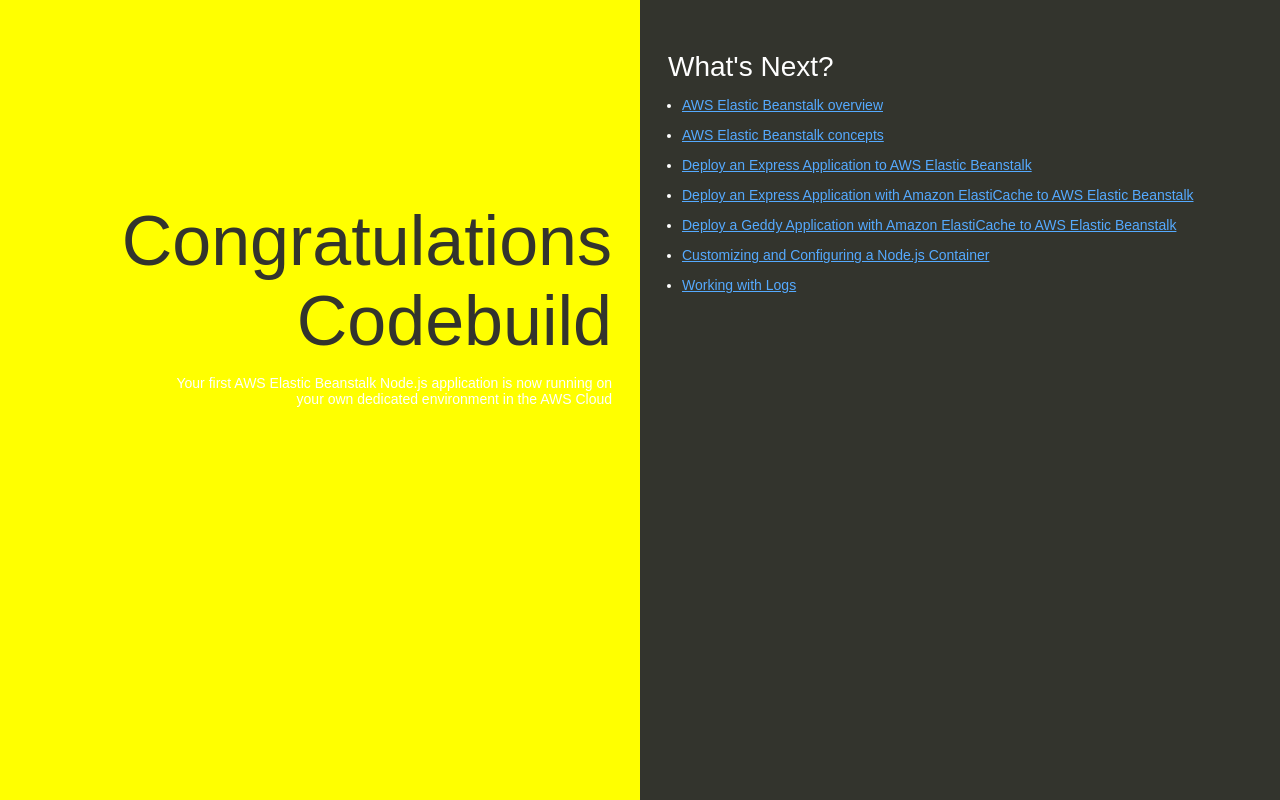
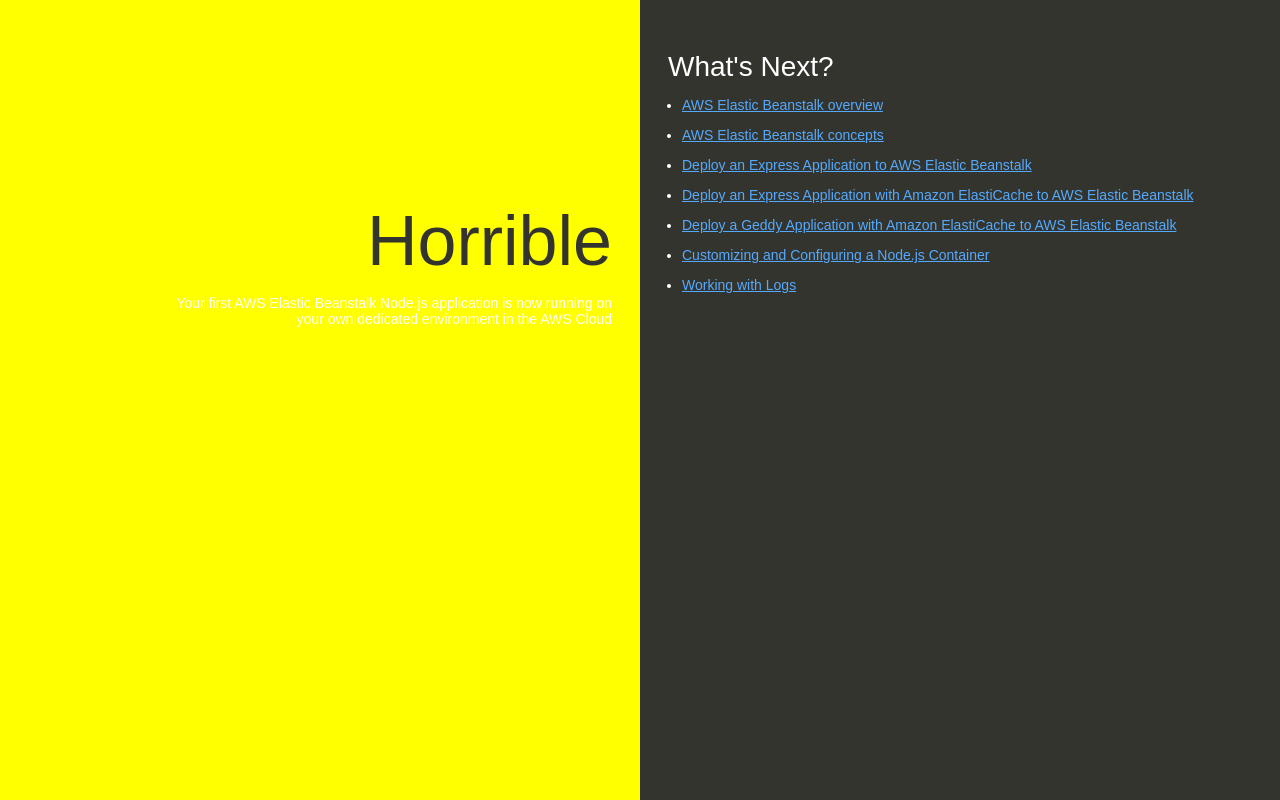
Before and after one commit to nasimahamed2102024-png/my-nodejs-app, a website: page index.html in a window 1280 px wide. Drawn offline with Linux system fonts and the light colour scheme.

Commit message:
Update index.html

```diff
--- a/index.html
+++ b/index.html
@@ -74,7 +74,7 @@
   </head>
   <body>
     <div class="textColumn">
-      <h1>Congratulations Codebuild</h1>
+      <h1>Horrible</h1>
       <p>Your first AWS Elastic Beanstalk Node.js application is now running on your own dedicated environment in the AWS Cloud</p>
     </div>
     <div class="linksColumn">
```
